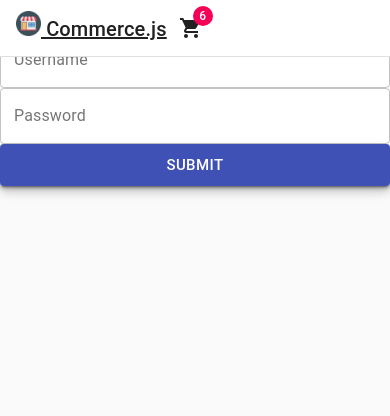
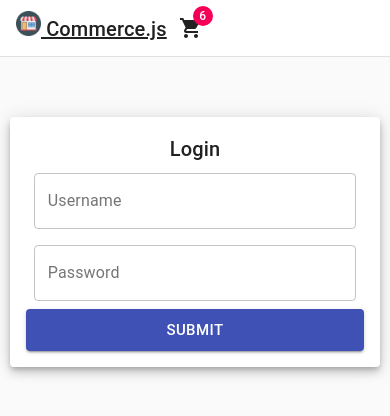
Before and after one commit to HristijanGjorgjioski/E-commerce, a React (Create React App) app in the folder client/: page / in a window 390 px wide. Shown: the top 416 px of the page. Built offline with nearby package versions, Linux system fonts and the light colour scheme.

Commit message:
Form is successfully maked responsive for all screen sizes

```diff
--- a/client/src/App.js
+++ b/client/src/App.js
@@ -8,7 +8,7 @@ import Login from './components/Login/Login'
 const App = () => {
   return (
     <Router>
-      <div style={{ display: 'flex' }}>
+      <div style={{ display: 'flex', justifyContent: 'center' }}>
         <CssBaseline />
         <Header />
         <Switch>
--- a/client/src/components/Login/Login.jsx
+++ b/client/src/components/Login/Login.jsx
@@ -1,14 +1,17 @@
 import React, { useState } from 'react'
 import { Button, Paper, TextField, Typography } from '@material-ui/core'
 
+import useStyles from './styles'
+
 const Login = () => {
+    const classes = useStyles()
     const [loginData, setLoginData] = useState({ username: '', password: '' })
 
     const handleSubmit = () => {};
 
     return (
-        <Paper elevation={6}>
-            <form autoComplete="off" onSubmit={handleSubmit}>
+        <Paper className={classes.paper} elevation={6}>
+            <form autoComplete="off" className={`${classes.root} ${classes.form}`} onSubmit={handleSubmit}>
                 <Typography variant="h6">Login</Typography>
                 <TextField name="username" variant="outlined" label="Username" fullWidth value={loginData.username} onChange={(e) => setLoginData({ ...loginData, username: e.target.value })} />
                 <TextField name="password" variant="outlined" label="Password" fullWidth value={loginData.password} onChange={(e) => setLoginData({ ...loginData, password: e.target.value })} />
--- /dev/null
+++ b/client/src/components/Login/styles.js
@@ -0,0 +1,29 @@
+import { makeStyles } from '@material-ui/core/styles';
+
+export default makeStyles((theme) => ({
+  root: {
+    '& .MuiTextField-root': {
+      margin: theme.spacing(1),
+    },
+  },
+  paper: {
+    padding: theme.spacing(2),
+    marginTop: '12%',
+    width: '30%'
+  },
+  form: {
+    display: 'flex',
+    flexWrap: 'wrap',
+    justifyContent: 'center',
+  },
+  buttonSubmit: {
+    marginBottom: 10,
+  },
+  [theme.breakpoints.down('sm')]: {
+    paper: {
+      padding: theme.spacing(2),
+      marginTop: '30%',
+      width: '95%'
+    }
+  }
+}));
```
Also changed, not shown: client/src/components/Login/style.js (deleted).
